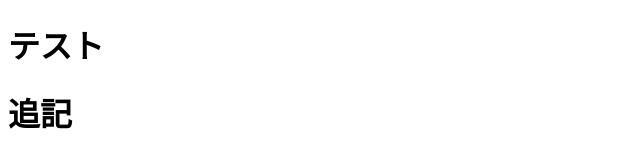
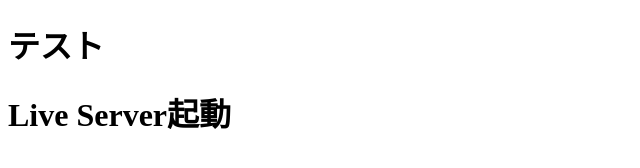
Before and after one commit to Fryoya/git-practice, a plain HTML site: page index.html in a window 1280 px wide. Shown: the whole page, without its empty margins (0-640 px from the left). Drawn offline with Linux system fonts and the light colour scheme.

Commit message:
コミット１

```diff
--- a/index.html
+++ b/index.html
@@ -8,6 +8,6 @@
 </head>
 <body>
     <h1>テスト</h1>
-    <h1>追記</h1>
+    <h1>Live Server起動</h1>
 </body>
 </html>
```
